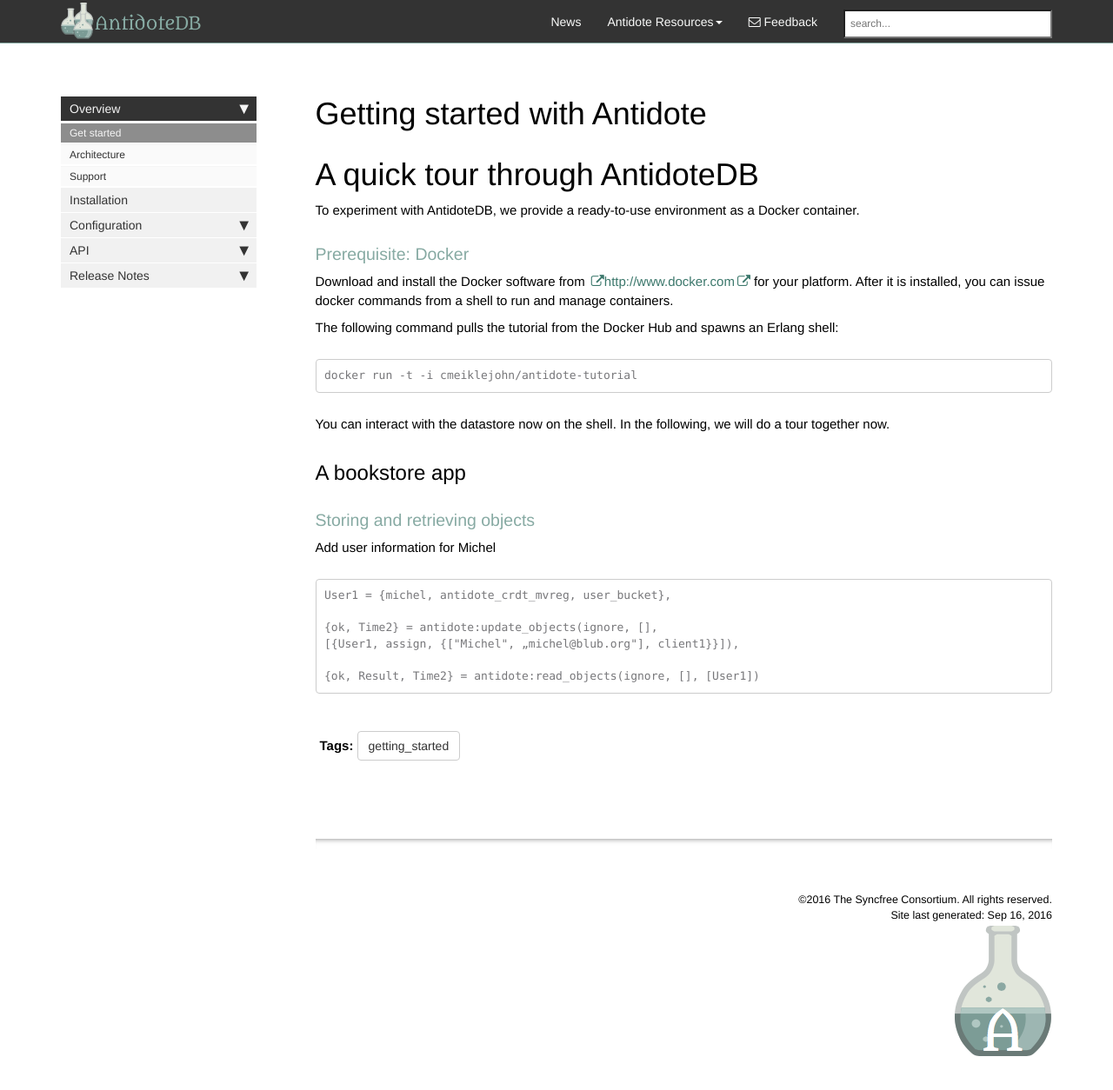
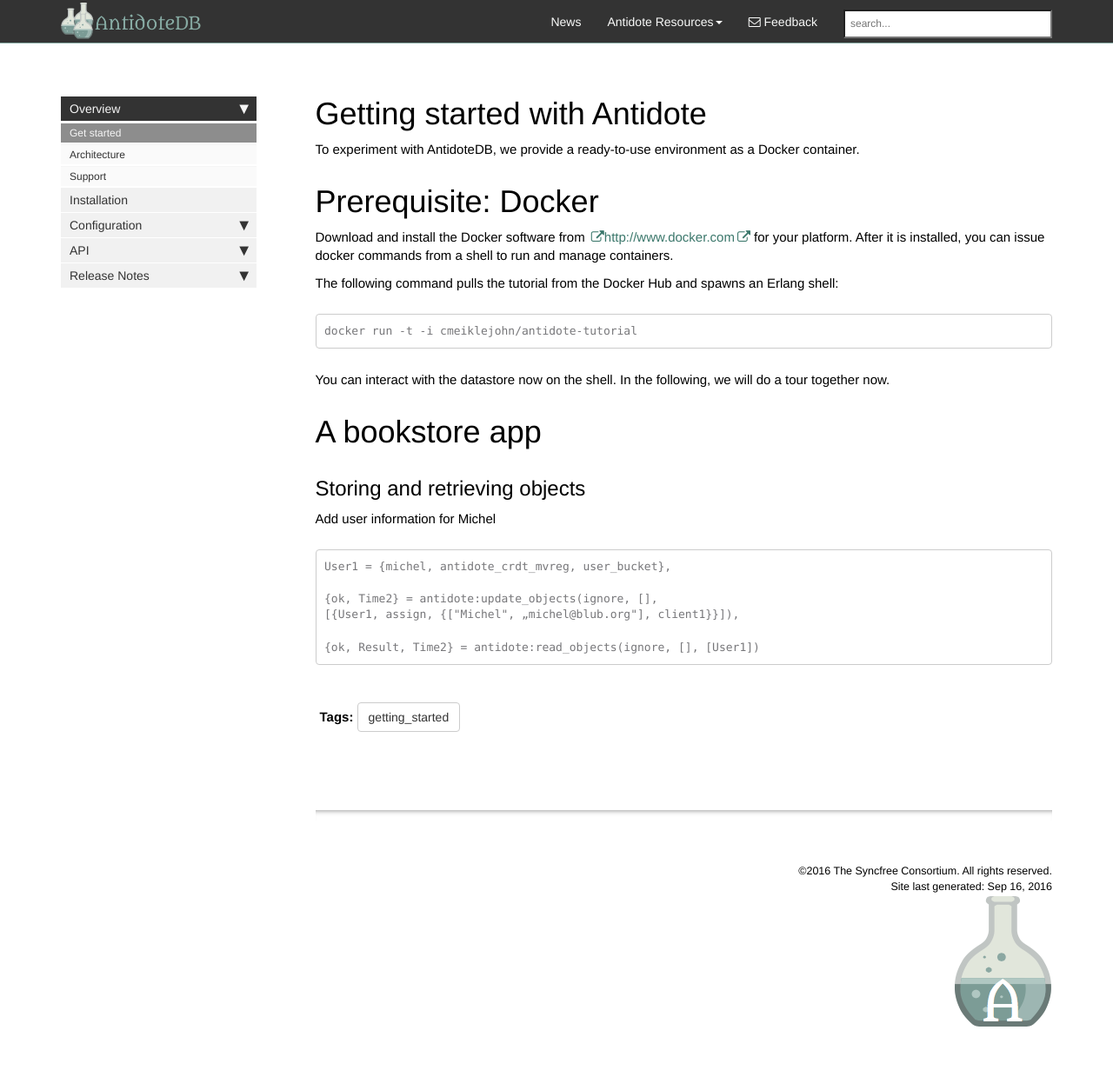
Before and after one commit to AntidoteDB/antidote, a Jekyll site: the page built from docs/pages/mydoc/getting_started.md, in a window 1280 px wide and 1276 px high. Shown: the top 1254 px of the window at 87% size. Built offline with Jekyll 4.4.1, drawn with Linux system fonts in a browser that asks for light colours; nearby versions of some CDN libraries; comment, search, counter and statistics services are not loaded.

Commit message:
removed one level of headlines in getting started

```diff
--- a/docs/pages/mydoc/getting_started.md
+++ b/docs/pages/mydoc/getting_started.md
@@ -7,11 +7,9 @@ sidebar: mydoc_sidebar
 permalink: getting_started.html
 ---
 
-# A quick tour through AntidoteDB
-
 To experiment with AntidoteDB, we provide a ready-to-use environment as a Docker container.
 
-### Prerequisite: Docker
+# Prerequisite: Docker
 
 Download and install the Docker software from [<http://www.docker.com>](<http://www.docker.com>) for your platform.
 After it is installed, you can issue docker commands from a shell to run and manage containers.
@@ -23,9 +21,9 @@ The following command pulls the tutorial from the Docker Hub and spawns an Erlan
 You can interact with the datastore now on the shell.
 In the following, we will do a tour together now.
 
-## A bookstore app
+# A bookstore app
 
-### Storing and retrieving objects
+## Storing and retrieving objects
 
 Add user information for Michel
 
```
